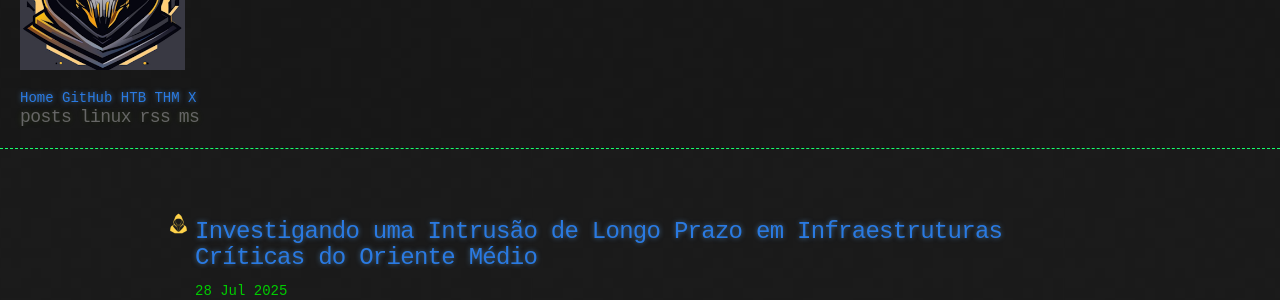
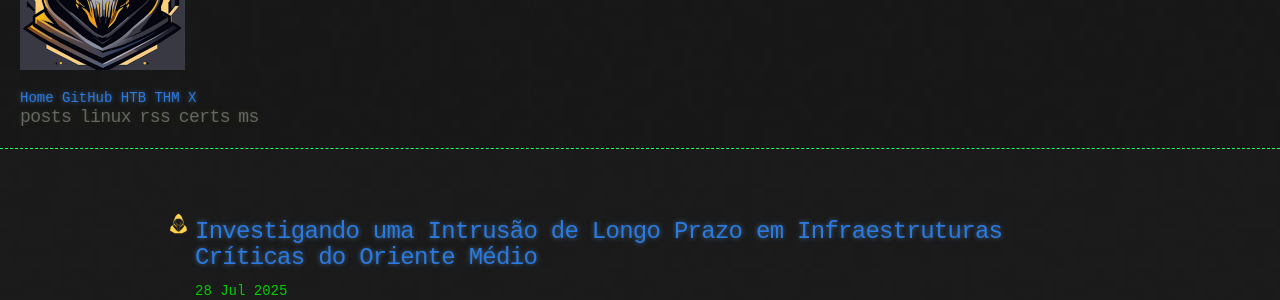
Before and after one commit to s3mPr1linux/s3mPr1linux.github.io, a Jekyll site: the page built from index.html, in a window 1280 px wide. Shown: the part 153-453 px from the top of the page. Built offline with Jekyll 4.4.1, drawn with Linux system fonts in a browser that asks for light colours; the list of posts is cut into pages by our own code.

Commit message:
Adiciona link de certificados no menu principal

```diff
--- a/_includes/links.html
+++ b/_includes/links.html
@@ -1,4 +1,5 @@
 <a href="{{ "/archive" | prepend: site.baseurl | replace: '//', '/' }}"><h2 class="header-link">posts</h2></a>
 <a href="{{ "/linux" | prepend: site.baseurl | replace: '//', '/' }}"><h2 class="header-link">linux</h2></a>
 <a href="{{ "/feed.xml" | prepend: site.baseurl | replace: '//', '/' }}"><h2 class="header-link">rss</h2></a>
+<a href="{{ "/certs/" | prepend: site.baseurl | replace: '//', '/' }}"><h2 class="header-link">certs</h2></a>
 <a href="{{ "/microsoft" | prepend: site.baseurl | replace: '//', '/' }}"><h2 class="header-link">ms</h2></a>
```
